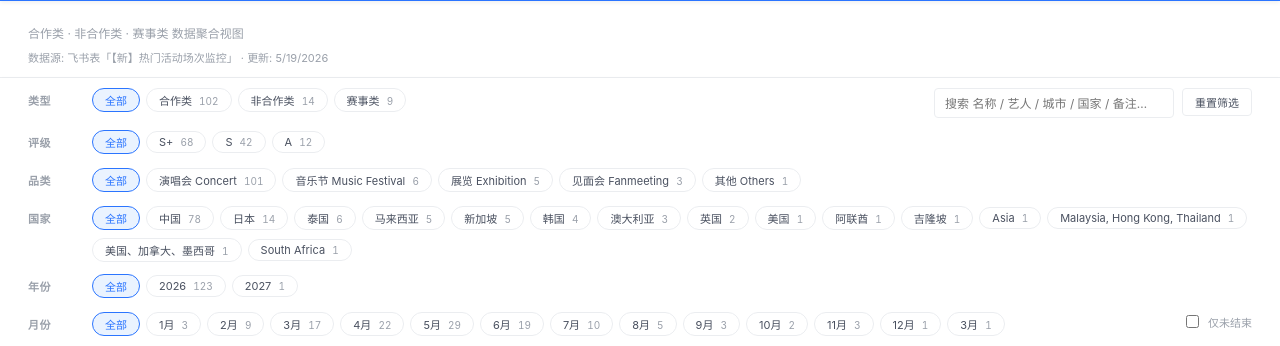
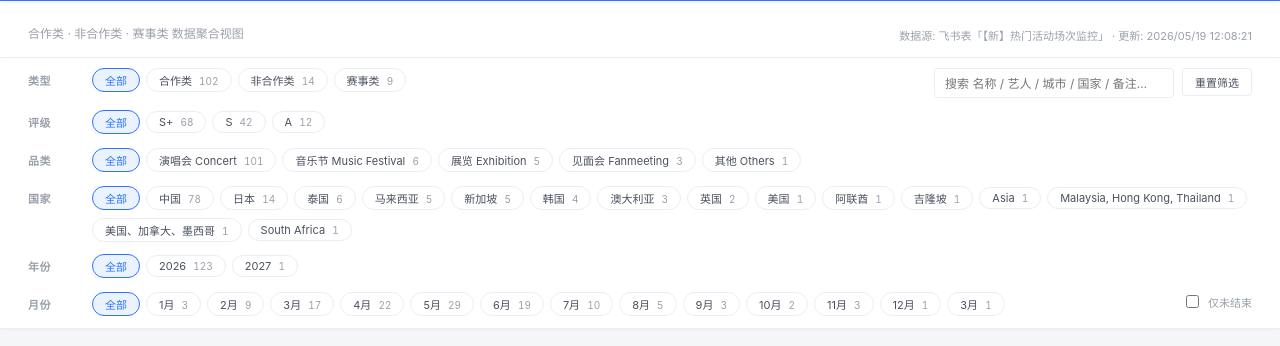
Before and after one commit to wlgan-workspace/concert-dashboard, a plain HTML site: page index.html in a window 1280 px wide. Shown: the part 55-401 px from the top of the page. Drawn offline with Linux system fonts and the light colour scheme.

Commit message:
deploy: 2026-05-19T12:08:19.438Z

```diff
--- a/index.html
+++ b/index.html
@@ -275,10 +275,10 @@ tr.tr-new:hover td { background: #fff3b0; }
     <div>
       <div class="subtitle" data-i18n="subtitle">合作类 · 非合作类 · 赛事类 数据聚合视图</div>
     </div>
-  </div>
-  <div class="meta-line">
-    <span data-i18n="source">数据源: 飞书表「【新】热门活动场次监控」</span> ·
-    <span data-i18n="updated">更新: <span id="update-date"></span></span>
+    <div class="meta-line">
+      <span data-i18n="source">数据源: 飞书表「【新】热门活动场次监控」</span> ·
+      <span data-i18n="updated">更新: <span id="update-date"></span></span>
+    </div>
   </div>
 </header>
 
@@ -461,7 +461,7 @@ tr.tr-new:hover td { background: #fff3b0; }
   const RAW = JSON.parse(document.getElementById('data').textContent);
   const DICT = JSON.parse(document.getElementById('dict').textContent);
   let RECORDS = RAW.records;
-  document.getElementById('update-date').textContent = new Date().toLocaleDateString();
+  document.getElementById('update-date').textContent = new Date().toLocaleString('zh-CN', { year:'numeric', month:'2-digit', day:'2-digit', hour:'2-digit', minute:'2-digit', second:'2-digit', hour12:false });
 
   // chip label 翻译: 用浏览器端 DICT(国家/品类/赛事类型),其他直接返回原值
   function translate(value, kind) {
```
